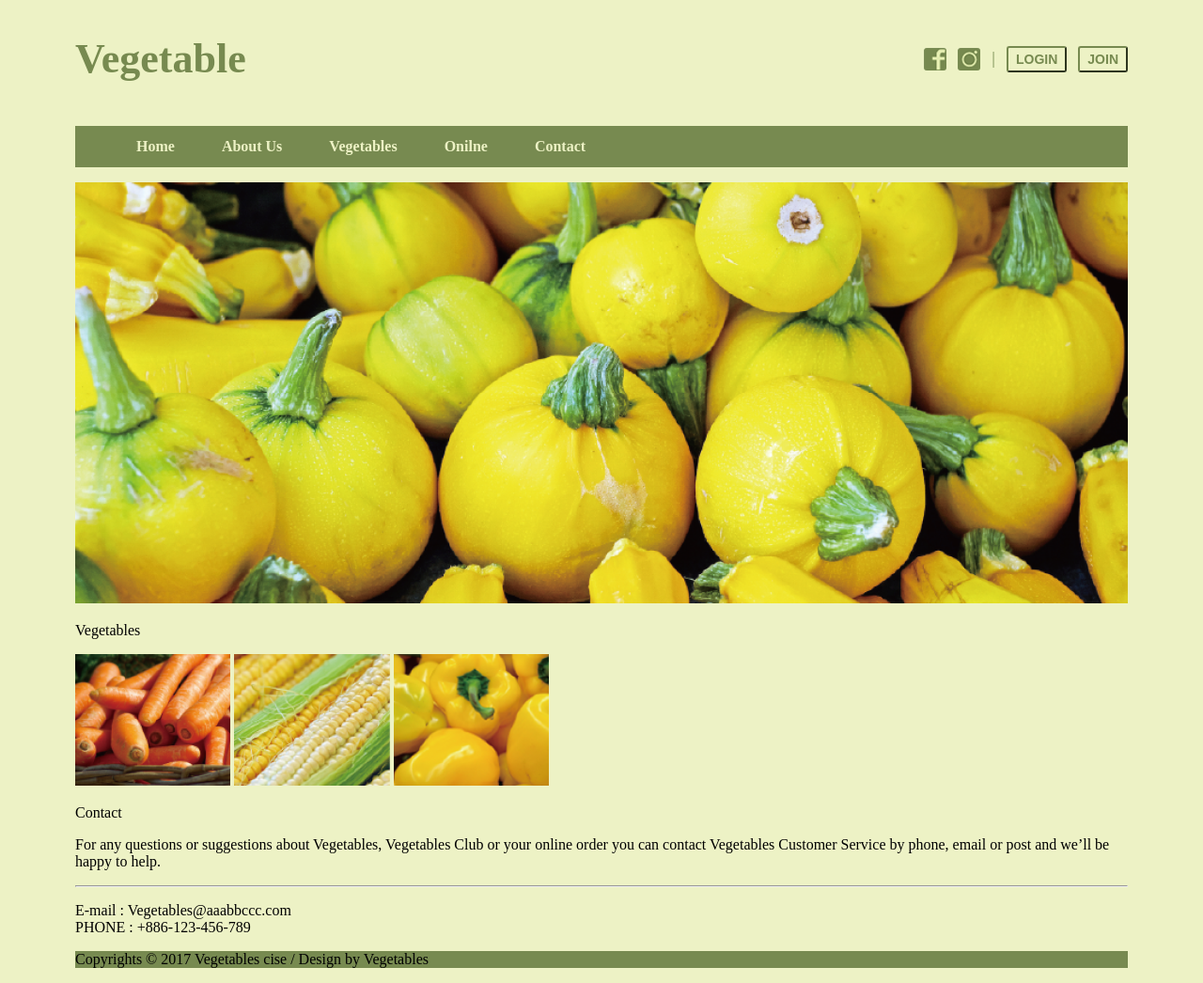
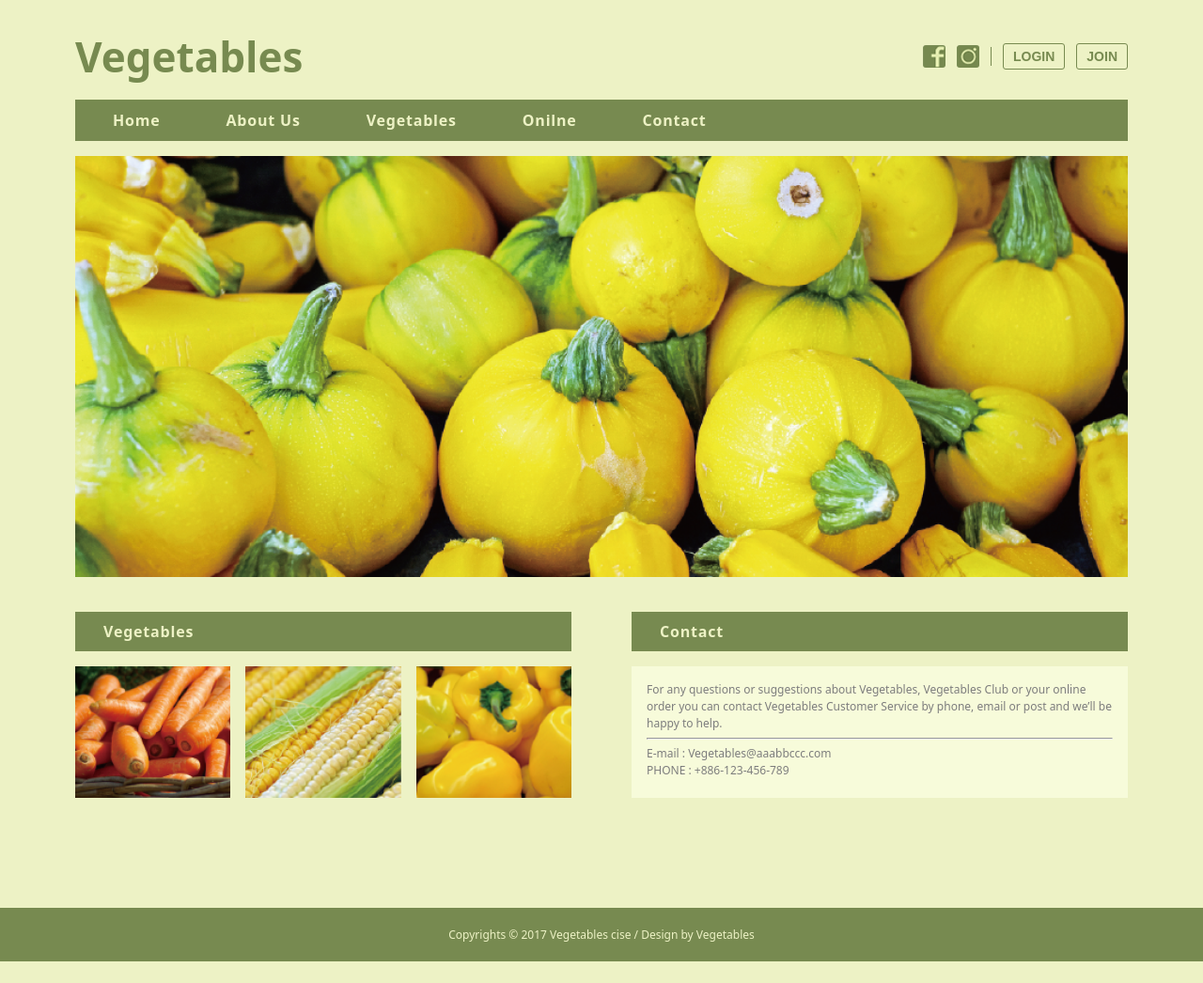
Before and after one commit to 06wuuntt/WebDesign_1141, a plain HTML site: page hw/hw2/index.html in a window 1280 px wide. Shown: the whole page at 94% size. After the commit the page ends 1023 px from the top, so only its background shows below. Drawn offline with Linux system fonts and the light colour scheme.

Commit message:
HW2 Vegetable website done

```diff
--- a/hw/hw2/css/style.css
+++ b/hw/hw2/css/style.css
@@ -1,14 +1,18 @@
 html {
     background-color: #EDF2C5;
     box-sizing: border-box;
+    font-size: 100%;
 }
 
-*,*:before,*:after {
+*,
+*:before,
+*:after {
     box-sizing: inherit;
 }
 
 body {
-    font-family: Noto Sans TC;
+    font-family: 'Noto Sans', sans-serif;
+    margin: 0;
 }
 
 .container {
@@ -18,13 +22,19 @@ body {
 }
 
 .header {
+    margin-top: 30px;
     display: flex;
     justify-content: space-between;
     align-items: center;
 }
 
+.header-title {
+    margin-top: 0;
+    margin-bottom: 0;
+}
+
 h1 {
-    font-size: 44px;
+    font-size: 2.75em;
     font-weight: 900;
     color: #778A50;
 }
@@ -36,20 +46,23 @@ h1 {
     gap: 12px;
 }
 
-.line {
-    font-size: 18px;
-    font-weight: 100;
-    color:#778A50;
-    align-content: flex-start;
+.divider {
+    width: 1px;
+    height: 20px;
+    background-color: #778A50;
 }
 
 .button {
     color: #778A50;
     font-weight: 700;
-    font-size: 14px;
-    padding: 4px 8px;
+    font-size: 0.875rem;
+    padding: 5px 10px;
+    border: 1px solid;
     border-radius: 3px;
     border-color: #778A50;
+    background-color: transparent;
+    cursor: pointer;
+
 }
 
 .nav {
@@ -61,11 +74,12 @@ h1 {
     align-items: center;
     justify-content: flex-start;
     height: 44px;
+    padding-left: 5px;
 }
 
 .nav-item {
     list-style: none;
-    margin: 10px;
+    padding: 20px;
 }
 
 .nav-link {
@@ -74,15 +88,72 @@ h1 {
     text-decoration: none;
     padding: 10px 15px;
     font-weight: bold;
-    font-size: 16px;
     border-bottom: none;
+    letter-spacing: 0.8px;
 }
 
 .nav-link:hover {
     background-color: #697a47;
 }
 
+.image-area {
+    width: 100%;
+    height: auto;
+    display: block;
+    margin-top: 1em;
+    margin-bottom: 1em;
+}
+
+.main-area {
+    display: flex;
+    justify-content: space-between;
+}
+
+.block-1 {
+    max-width: 33rem;
+}
+
+.block-1 .image {
+    display: grid;
+    width: fit-content;
+    gap: 1rem;
+    grid-template-columns: 1fr 1fr 1fr;
+}
+
+.block-2 {
+    max-width: 33rem;
+}
+
+.title {
+    display: block;
+    background-color: #778A50;
+    padding: 0.625rem 1.875rem;
+    color: #EDF2C5;
+    font-weight: 800;
+    letter-spacing: 0.8px;
+}
+
+.article {
+    padding: 1rem 1rem;
+    height: 8.75rem;
+    color: #7D7D7D;
+    background-color: #F7FBDA;
+    font-size: 0.75rem;
+    line-height: 150%;
+    vertical-align: middle;
+    margin-bottom: 7.3rem;
+}
+
+.text {
+    margin: 0;
+}
+
 .footer {
     background-color: #778A50;
-
+    width: 100vw;
+    color: #EDF2C5;
+    text-align: center;
+    padding-top: 0.5rem;
+    padding-bottom: 0.5rem;
+    font-size: 0.75rem;
 }
--- a/hw/hw2/index.html
+++ b/hw/hw2/index.html
@@ -9,11 +9,11 @@
 <body>
     <div class="container">
         <header class="header">
-            <h1 class="header-title">Vegetable</h1>
+            <h1 class="header-title">Vegetables</h1>
             <div class="buttons">
-                <input type="button" style="width: 24px; height: 24px; background-image: url('./img/ef2befe44f345742d886cdcadd4936a9603470d5.png'); border: 0; border-radius: 3px">
-                <input type="button" style="width: 24px; height: 24px; background-image: url('./img/c3394cafc2268043fcf5c8b28dd7553045849607.png'); border: 0; border-radius: 3px">
-                <span class="line">|</span>
+                <input type="button" style="width: 24px; height: 24px; background-image: url('./img/ef2befe44f345742d886cdcadd4936a9603470d5.png'); border: 0; border-radius: 3px; cursor: pointer">
+                <input type="button" style="width: 24px; height: 24px; background-image: url('./img/c3394cafc2268043fcf5c8b28dd7553045849607.png'); border: 0; border-radius: 3px; cursor: pointer">
+                <div class="divider"></div>
                 <button class="button" type="button" style="background: none">LOGIN</button>
                 <button class="button" type="button" style="background: none">JOIN</button>
             </div>
@@ -54,17 +54,19 @@
                 </div>
                 <div class="block-2">
                     <p class="title">Contact</p>
-                    <p class="article">For any questions or suggestions about Vegetables, Vegetables Club or your online order you can contact Vegetables Customer Service by phone, email or post and we’ll be happy to help.</p>
-                    <hr>
-                    <p class="article">E-mail : Vegetables@aaabbccc.com<br>PHONE : +886-123-456-789</p>
+                    <div class="article">
+                        <p class="text">For any questions or suggestions about Vegetables, Vegetables Club or your online order you can contact Vegetables Customer Service by phone, email or post and we’ll be happy to help.</p>
+                        <hr>
+                        <p class="text">E-mail : Vegetables@aaabbccc.com<br>PHONE : +886-123-456-789</p>
+                    </div>
                 </div>
             </div>
 
         </div>
+    </div>
 
-        <div class="footer">
-            <p>Copyrights &copy 2017 Vegetables cise / Design by Vegetables</p>
-        </div>
+    <div class="footer">
+        <p>Copyrights &copy 2017 Vegetables cise / Design by Vegetables</p>
     </div>
 </body>
 </html>
```
